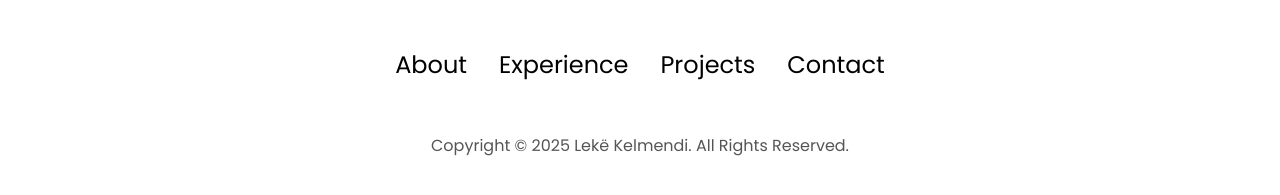
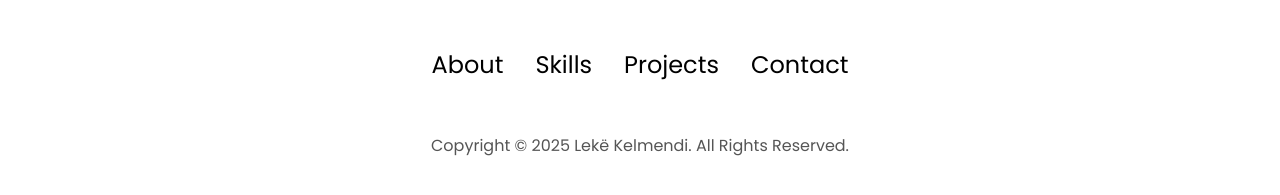
Before and after one commit to Lekkelmendi7/Portofolio, a plain HTML site: page index.html in a window 1280 px wide. Shown: the part 3265-3460 px from the top of the page. Drawn offline with Linux system fonts and the light colour scheme.

Commit message:
Skillsss

```diff
--- a/index.html
+++ b/index.html
@@ -381,7 +381,7 @@
         <div class="nav-links-container">
           <ul class="nav-links">
             <li><a href="#about">About</a></li>
-            <li><a href="#experience">Experience</a></li>
+            <li><a href="#experience">Skills</a></li>
             <li><a href="#projects">Projects</a></li>
             <li><a href="#contact">Contact</a></li>
           </ul>
```
